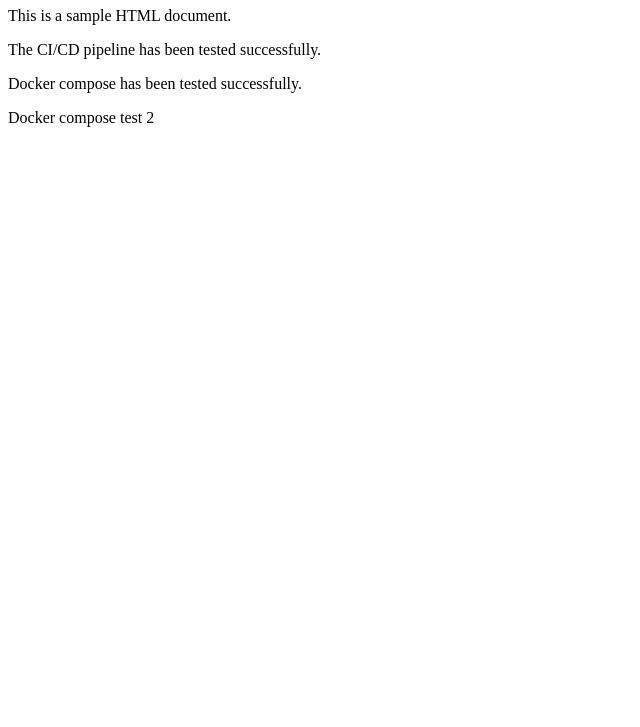
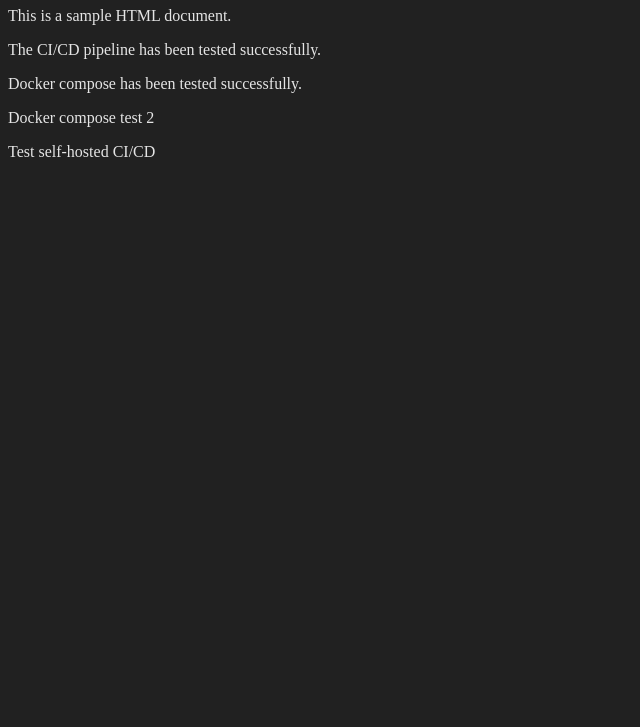
Before and after one commit to Ofcan1010/simple-devops-pipeline, a plain HTML site: page Web/index.html in a window 1280 px wide. Shown: the part 73-800 px from the top of the page, without its empty margins (0-640 px from the left). Drawn offline with Linux system fonts and the light colour scheme.

Commit message:
Test self-hosted CI/CD pipeline

```diff
--- a/Web/index.html
+++ b/Web/index.html
@@ -5,12 +5,13 @@
     <meta name="viewport" content="width=device-width, initial-scale=1.0">
     <title>Document</title>
 </head>
-<body>
+<body style="background-color:#212121; color:#e5e5e5;">
     <h1>Hello, World!</h1>
     <p>This is a sample HTML document.</p>
     <p>The CI/CD pipeline has been tested successfully.</p>
     <p>Docker compose has been tested successfully.</p>
     <p>Docker compose test 2</p>
+    <p>Test self-hosted CI/CD</p>
 
 </body>
 </html>
```
Also changed, not shown: 1 other file.
